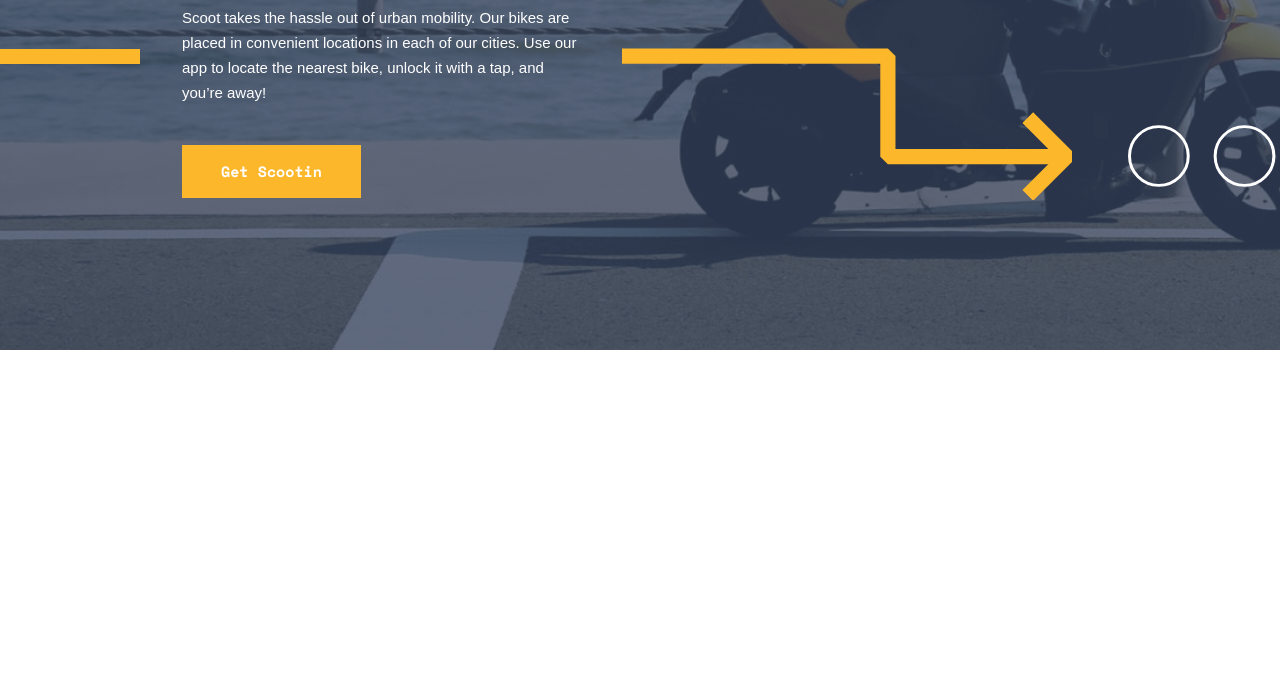
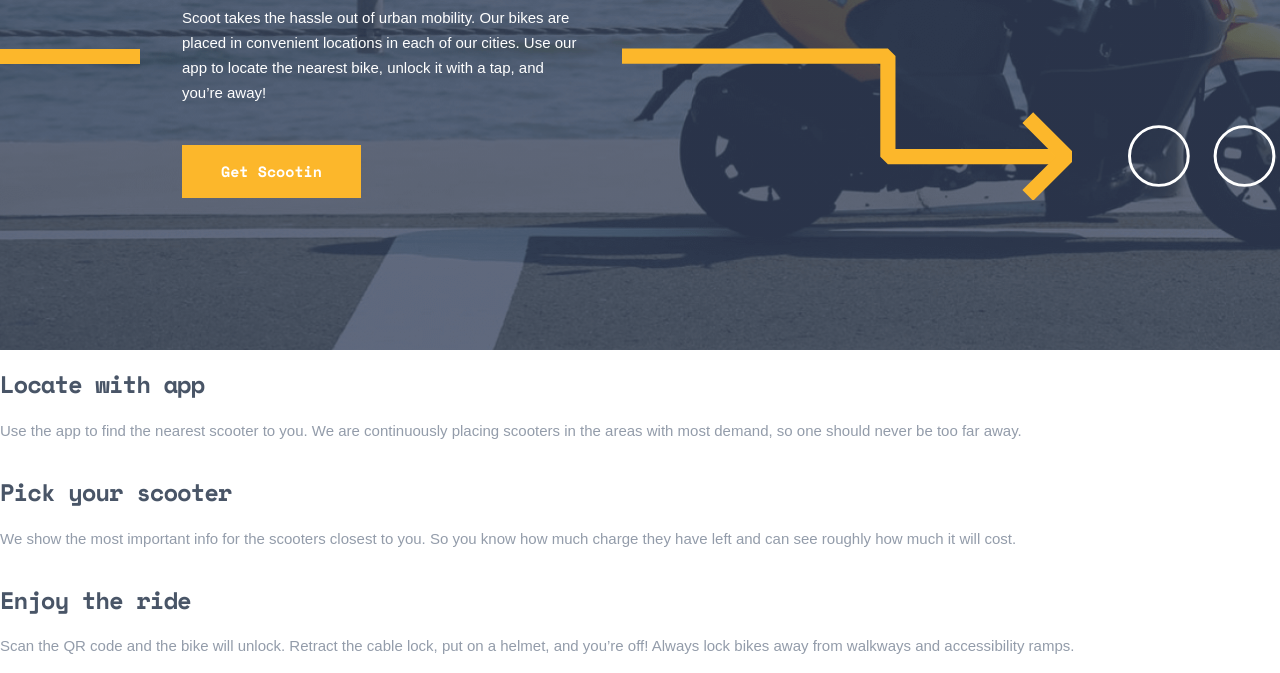
Before and after one commit to AbdunazarovU/scoot, a plain HTML site: page index.html in a window 1280 px wide. Shown: the part 398-1071 px from the top of the page. Before the commit the page ends 800 px from the top, so only its background shows below. Drawn offline with Linux system fonts and the light colour scheme.

Commit message:
add some styles and section advantages

```diff
--- a/css/main.css
+++ b/css/main.css
@@ -135,7 +135,7 @@ body{
 .hero{
     color: #fff;
     background-image: linear-gradient(rgba(47, 59, 89, 0.75), rgba(47, 59, 89, 0.75)),
-                        url(../img/site-hero-bg-scoot.png);
+    url(../img/site-hero-bg-scoot.png);
     background-size: 2600px;
     background-repeat: no-repeat;
     background-position: calc(50% + 305px) 89%;
@@ -206,5 +206,35 @@ body{
     height: 62px;
     background-image: url(../img/site-hero-bg-circles.svg);
     background-size: contain;
+}
 
+
+/* ADVANTAGES */
+.advantages{
+    display: flex;
+    flex-wrap: wrap;
 }
+
+.advantages__card{
+    width: 350px;
+}
+
+.advantages__card:not(:nth-child(3n)){
+    margin-right: 30px;
+}
+
+.advantages__title{
+    font-weight: bold;
+    font-size: 24px;
+    font-family: "Space Mono";
+    line-height: 28px;
+    letter-spacing: -1.07143px;
+    color: #495567;
+}
+
+.advantages__text{
+    font-weight: normal;
+    font-size: 15px;
+    line-height: 25px;
+    color: #939CAA;
+}
--- a/index.html
+++ b/index.html
@@ -43,7 +43,22 @@
             </div>
         </section>
 
+        <section class="advantages">
+            <advantages__card>
+                <h2 class="advantages__title">Locate with app</h2>
+                <p class="advantages__text">Use the app to find the nearest scooter to you. We are continuously placing scooters in the areas with most demand, so one should never be too far away. </p>
+            </advantages__card>
 
+            <advantages__card>
+                <h2 class="advantages__title">Pick your scooter</h2>
+                <p class="advantages__text">We show the most important info for the scooters closest to you. So you know how much charge they have left and can see roughly how much it will cost.</p>
+            </advantages__card>
+
+            <advantages__card>
+                <h2 class="advantages__title">Enjoy the ride</h2>
+                <p class="advantages__text">Scan the QR code and the bike will unlock. Retract the cable lock, put on a helmet, and you’re off! Always lock bikes away from walkways and accessibility ramps.</p>
+            </advantages__card>
+        </section>
     </main>
 </body>
 </html>
```
